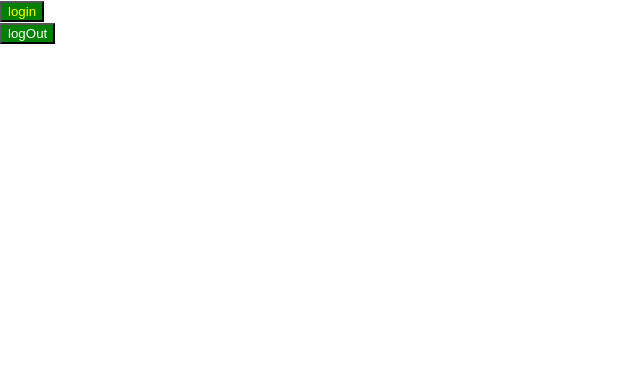
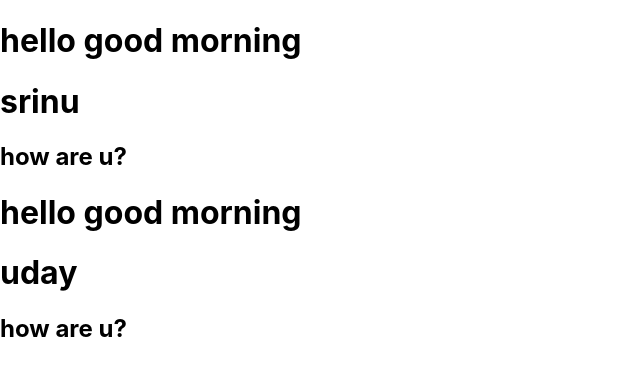
Before and after one commit to srinukk/react_class1, a React (Create React App) app: page / in a window 1280 px wide. Shown: the top 376 px of the page, without its empty margins (0-640 px from the left). Built offline with nearby package versions, Linux system fonts and the light colour scheme.

Commit message:
creating react components

```diff
--- a/src/App.js
+++ b/src/App.js
@@ -1,4 +1,5 @@
-import ButtonComponent from "./components/button/button"
+// import ButtonComponent from "./components/button/button"
+import GreetingComponent from "./components/greetings/greeting"
 // import Buttoncomponent from "./components/button/button"
 
 
@@ -8,8 +9,15 @@ const Hello = ()=>{
 
 return(
   <>
-  <ButtonComponent text={"login"} color={"yellow"}/><br></br>
-<ButtonComponent text={"logOut"} color={"white"} />
+
+ <GreetingComponent>
+<h1>srinu</h1>
+<h2>how are u?</h2>
+ </GreetingComponent>
+ <GreetingComponent>
+ <h1>uday</h1>
+<h2>how are u?</h2>
+ </GreetingComponent>
   </>
 )
 
--- /dev/null
+++ b/src/components/greetings/greeting.js
@@ -0,0 +1,17 @@
+
+
+
+
+
+const GreetingComponent = (prop)=>{
+    console.log(prop)
+    const{children}=prop
+ return(
+    <>
+
+    <h1>hello good morning</h1>
+    {children}
+    </>
+ )
+}
+export default GreetingComponent
```
